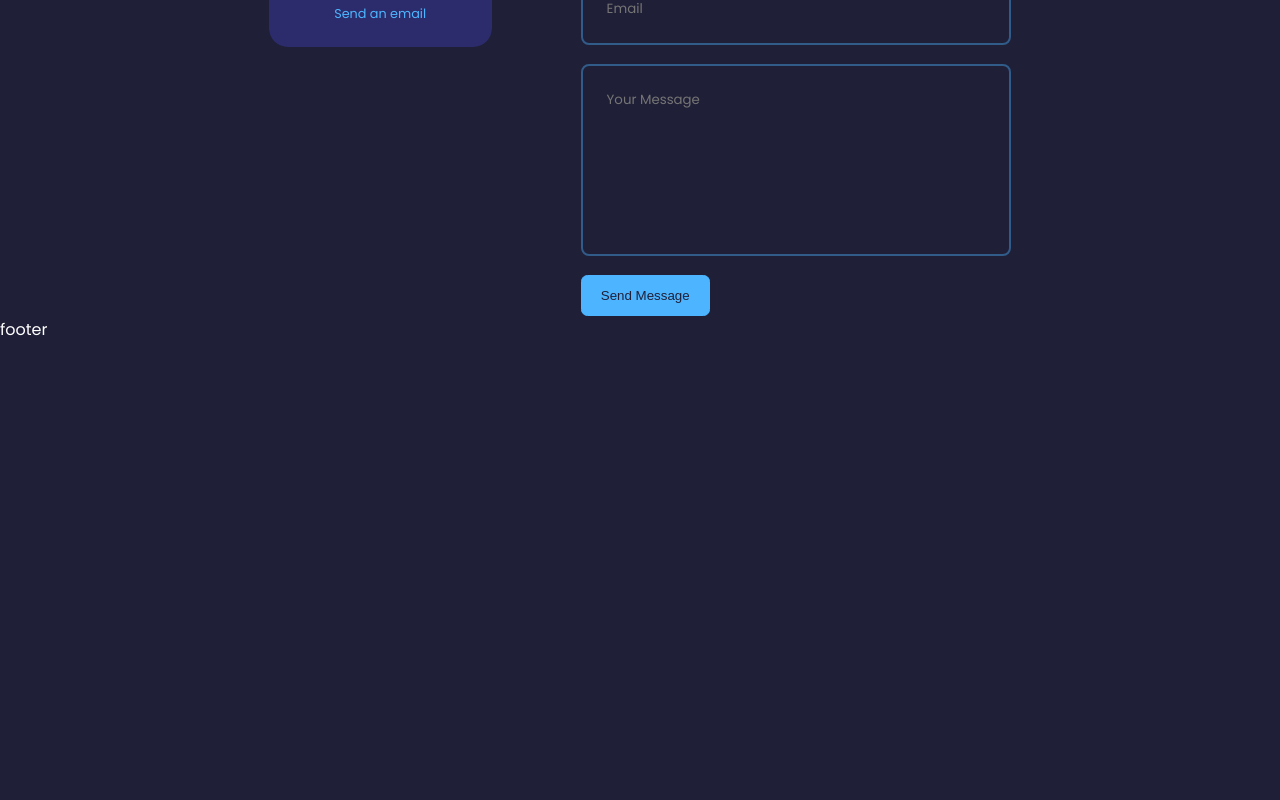
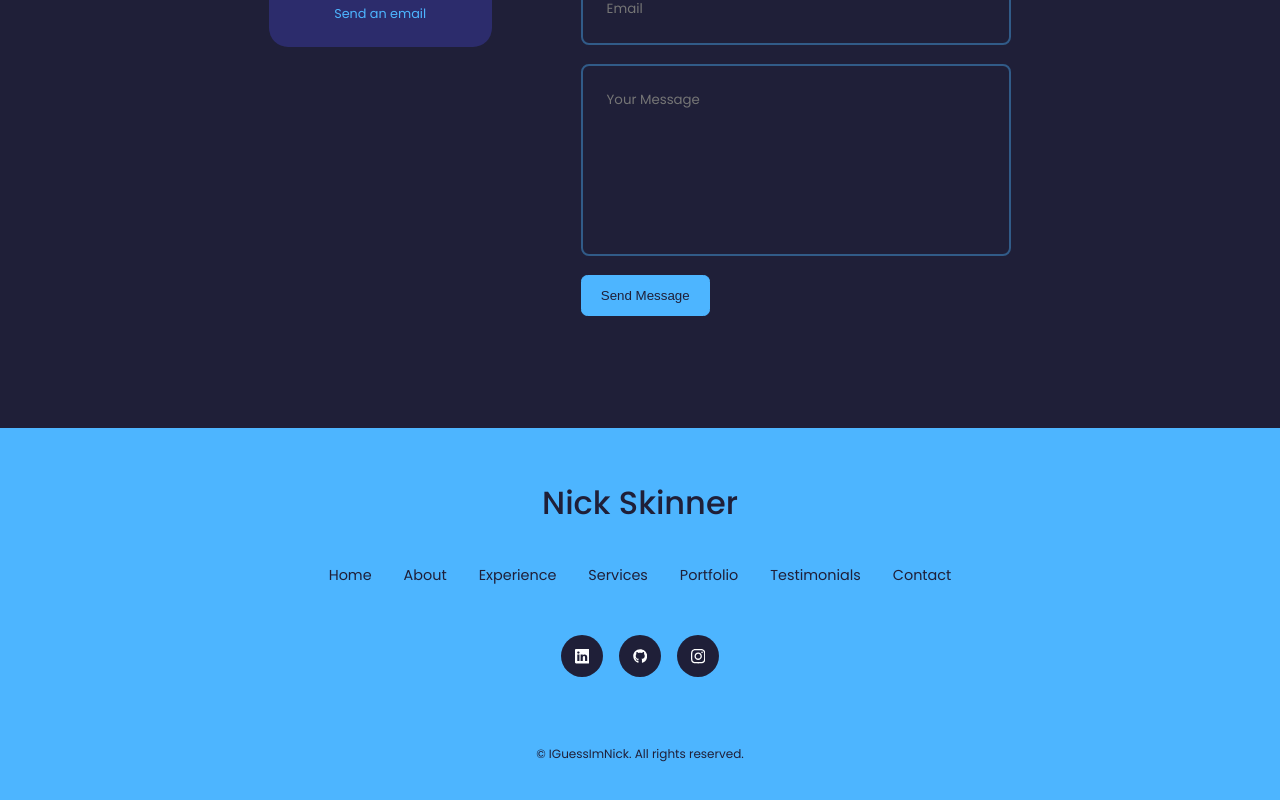
Before and after one commit to IGuessImNick/react-resume-revamped, a React (Create React App) app: page / in a window 1280 px wide. Shown: the part 4994-5794 px from the top of the page. Before the commit the page ends 5338 px from the top, so only its background shows below. Built offline with nearby package versions, Linux system fonts and the light colour scheme; the HTML template or start-up script is replaced by a standard one.

Commit message:
finished footer

```diff
--- a/src/components/footer/Footer.jsx
+++ b/src/components/footer/Footer.jsx
@@ -1,11 +1,33 @@
 import React from 'react'
 import "./footer.css"
+import {BsLinkedin} from 'react-icons/bs'
+import {FaGithub} from 'react-icons/fa'
+import {SiInstagram} from 'react-icons/si'
 
 const Footer = () => {
   return (
-    <div id='footer'>
-      footer
-    </div>
+    <footer>
+      <a href="" className='footer__logo'>Nick Skinner</a>
+
+      <ul className="permalinks">
+        <li><a href="#">Home</a></li>
+        <li><a href="#about">About</a></li>
+        <li><a href="#experience">Experience</a></li>
+        <li><a href="#services">Services</a></li>
+        <li><a href="#portfolio">Portfolio</a></li>
+        <li><a href="#testimonials">Testimonials</a></li>
+        <li><a href="#contact">Contact</a></li>
+      </ul>
+      <div className="footer__socials">
+        <a href="https://www.linkedin.com/in/nicholas-skinner-0b717099/" target="_blank"><BsLinkedin/></a>
+        <a href="https://github.com/IGuessImNick" target="_blank"><FaGithub/></a>
+        <a href="https://www.instagram.com/iguessimnick/" target="_blank"><SiInstagram/></a>
+      </div>
+
+      <div className="footer__copyright">
+        <small>&copy; IGuessImNick. All rights reserved.</small>
+      </div>
+    </footer>
   )
 }
 
--- a/src/components/footer/footer.css
+++ b/src/components/footer/footer.css
@@ -0,0 +1,74 @@
+footer {
+    background: var(--color-primary);
+    padding: 3rem 0;
+    text-align: center;
+    font-size: 0.9rem;
+    margin-top: 7rem;
+}
+
+footer a {
+    color: var(--color-bg);
+}
+
+.footer__logo {
+    font-size: 2rem;
+    font-weight: 500;
+    margin-bottom: 2rem;
+    display: inline-block;
+}
+
+.permalinks {
+    display: flex;
+    flex-wrap: wrap;
+    justify-content: center;
+    gap: 2rem;
+    margin: 0 auto 3rem;
+}
+
+.footer__socials {
+    display: flex;
+    justify-content: center;
+    gap: 1rem;
+    margin-bottom: 4rem;
+}
+
+.footer__socials a {
+    background: var(--color-bg);
+    color: var(--color-white);
+    padding: 0.8rem;
+    border-radius: 50%;
+    display: flex;
+    border: 1px solid transparent;
+    transition: var(--transition);
+}
+
+.footer__socials a:hover {
+    background: transparent;
+    color: var(--color-bg);
+    border-color: var(--color-bg);
+}
+
+.footer__copyright {
+    margin-bottom: 4rem;
+    color: var(--color-bg);
+}
+
+
+/* === Media Queries (Medium Devices) === */
+
+@media screen and (max-width: 1024px) {
+
+}
+
+/* === Media Queries (Small Devices) === */
+
+@media screen and (max-width: 600px) {
+    .permalinks {
+        flex-direction: column;
+        gap: 1.5rem;
+    }
+
+    .footer__socials {
+        margin-bottom: 2.6rem;
+    }
+}
--- a/src/components/header/Header.jsx
+++ b/src/components/header/Header.jsx
@@ -7,7 +7,6 @@
 const Header = () => {
   return (
     <header>
-      {/* __ conve */}
       <div className="container header__container">
         <h5>Hello, I'm</h5>
         <h1>Nick Skinner</h1>
```
